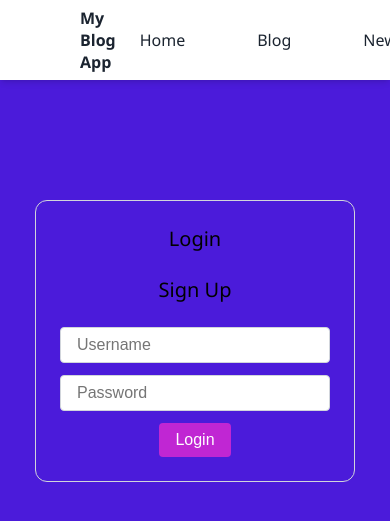
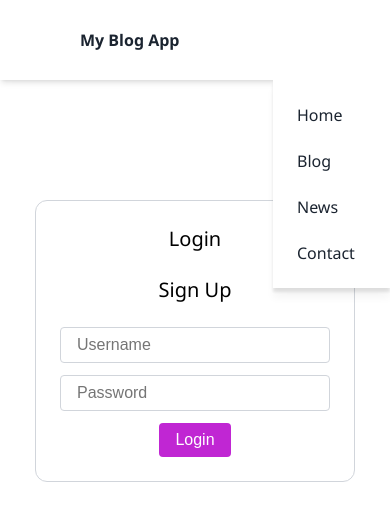
Before and after one commit to Daffa2006/blog-app-php, a PHP site: page /login.php in a window 390 px wide. Shown: the top 521 px of the page. Run offline with PHP 8.4, Linux system fonts and the light colour scheme.

Commit message:
update 27/07/2023

```diff
--- a/public/blog.php
+++ b/public/blog.php
@@ -17,6 +17,11 @@
           <li><a class="navbar__link" href="#">Contact</a></li>
         </ul>
         <div><a class="btn" href="login.php">Login</a></div>
+          <a  class="hamburger" href="#">
+            <span class="hamburger__line"></span>
+            <span class="hamburger__line"></span>
+            <span class="hamburger__line"></span>
+          </a>
       </div>
     </nav>
     <main>
--- a/public/css/style.css
+++ b/public/css/style.css
@@ -35,6 +35,7 @@
     width: 100vw;
     background-color: white;
     position: fixed;
+    z-index: 99;
     box-shadow: var(--shadow-primary);
   }
 
@@ -52,6 +53,7 @@
     font-weight: 700;
   }
   .navbar__list {
+    background-color: white;
     display: flex;
     justify-content: space-between;
     column-gap: 24px;
@@ -65,6 +67,38 @@
   }
   .navbar__link:hover {
     background-color: whitesmoke;
+  }
+  @media only screen and (max-width: 768px) {
+    .navbar__list {
+     box-shadow: var(--shadow-secondary);
+     width: 30%;
+     padding: 12px 0;
+     flex-direction: column;
+     right: 0;
+     position: absolute;
+     top: 80px;
+    }
+    .navbar__link {
+     display: block;
+     width: 100%;
+     border-radius: 0px;
+   }
+  }
+  .hamburger {
+    display: none;
+    flex-direction: column;
+    gap: 4px;
+    width: 20px;
+  }
+  .hamburger__line {
+    background-color: var(--dark-primary);
+    height: 2px;
+    width: 100%;
+  }
+  @media only screen and (max-width: 768px) {
+    .hamburger {
+      display : flex;
+    }
   }
   .btn{
     display:block;
@@ -100,16 +134,26 @@
   }
   .main-blog-card {
     display: flex;
-    flex-direction: row;
-    column-gap: 32px;
+    gap: 32px;
     max-width: 1440px;
     padding: 0px 80px 0px 80px;
     margin: auto;
   }
+  @media only screen and (max-width: 1024px) {
+     .main-blog-card {
+      flex-direction: column;
+    }
+    .main-blog-card__heading {
+    font-weight: 500;
+    font-size: 28px;
+    color: var(--dark-primary);
+  }
+  .main-blog-card__desc {
+    color: var(--dark-primary);
+    font-size: 16px;
+  }
+  }
   @media only screen and (max-width: 640px) {
-    body {
-      background-color: #4b1bda;
-    }
     .main-blog-card {
       flex-direction: column;
     }
@@ -121,7 +165,7 @@
   .main-blog-card__caption {
     display: flex;
     flex-direction: column;
-    row-gap: 12px;
+    row-gap: 8px;
   }
   .main-blog-card__date {
     color: var(--dark-secondary);
--- /dev/null
+++ b/public/js/script.js
@@ -0,0 +1,6 @@
+const hamburger = document.querySelector('.hamburger');
+const navbarList = document.querySelector('.navbar__list');
+hamburger.addEventListener('click', function(e) {
+    e.preventDefault()
+    navbarList.classList.toggle('open')
+})
```
